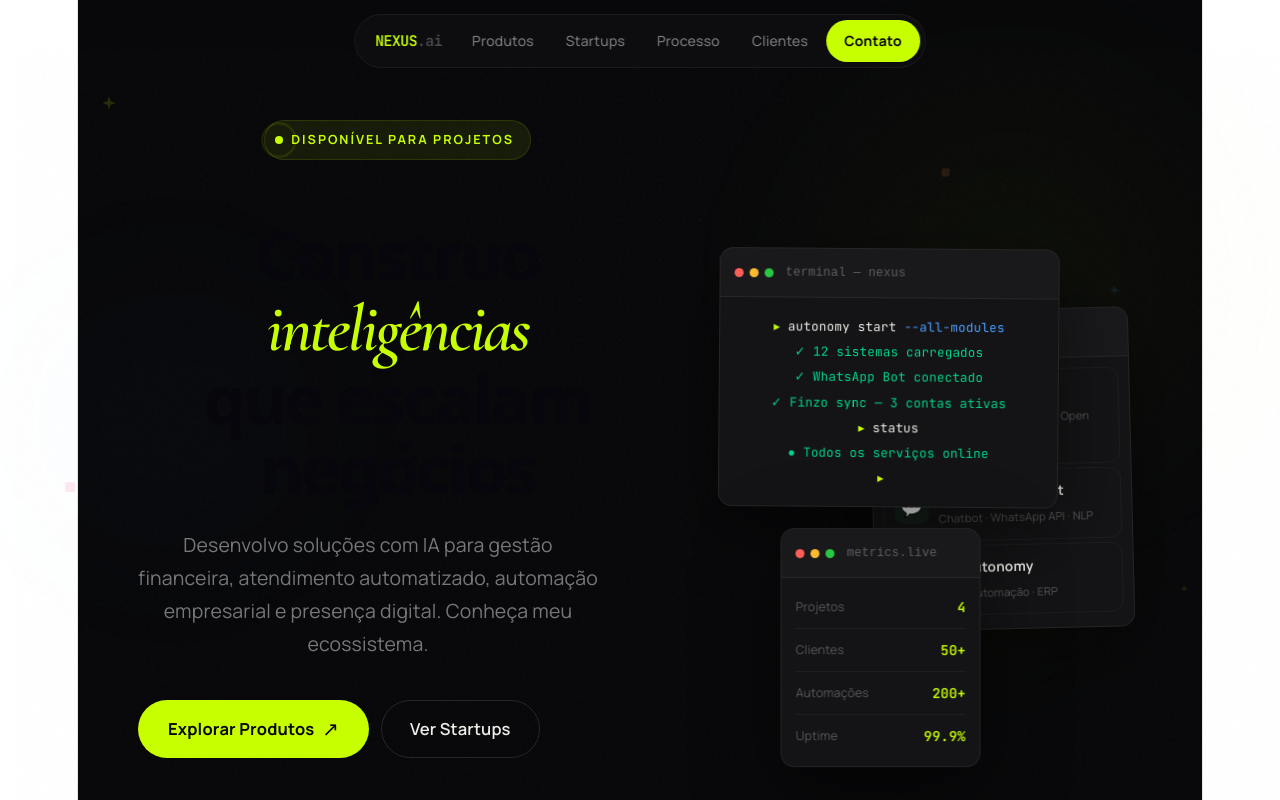
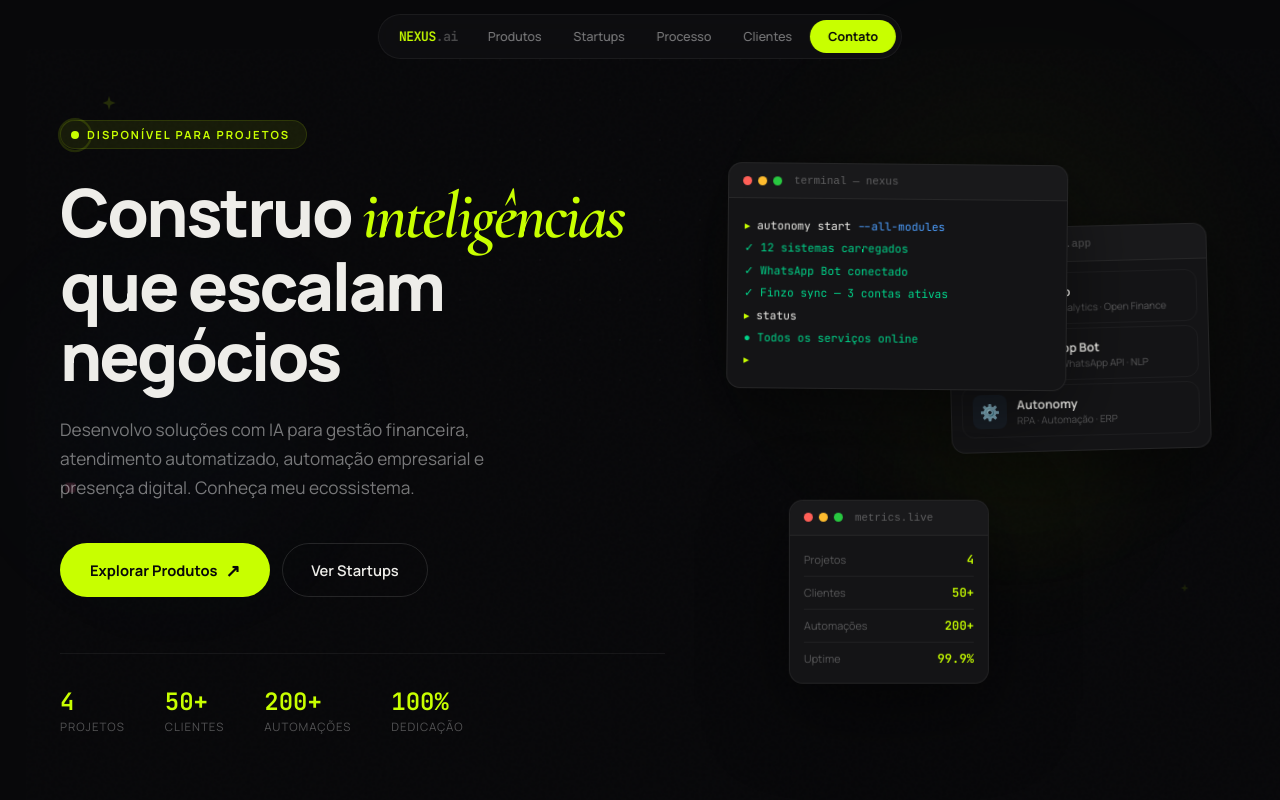
Before and after one commit to 4lekzzDC/NoraTech, a React (Vite) app: page / in a window 1280 px wide. Shown: the top 800 px of the page. Built offline with nearby package versions, Linux system fonts and the light colour scheme.

Commit message:
Corrige layout full-width removendo estilos padrão do root

```diff
--- a/src/index.css
+++ b/src/index.css
@@ -1,111 +1,21 @@
-:root {
-  --text: #6b6375;
-  --text-h: #08060d;
-  --bg: #fff;
-  --border: #e5e4e7;
-  --code-bg: #f4f3ec;
-  --accent: #aa3bff;
-  --accent-bg: rgba(170, 59, 255, 0.1);
-  --accent-border: rgba(170, 59, 255, 0.5);
-  --social-bg: rgba(244, 243, 236, 0.5);
-  --shadow:
-    rgba(0, 0, 0, 0.1) 0 10px 15px -3px, rgba(0, 0, 0, 0.05) 0 4px 6px -2px;
+/*
+  Base global styles
+  - Mantém o #root ocupando toda a viewport
+  - Evita limitações herdadas do template padrão do Vite
+*/
 
-  --sans: system-ui, 'Segoe UI', Roboto, sans-serif;
-  --heading: system-ui, 'Segoe UI', Roboto, sans-serif;
-  --mono: ui-monospace, Consolas, monospace;
-
-  font: 18px/145% var(--sans);
-  letter-spacing: 0.18px;
-  color-scheme: light dark;
-  color: var(--text);
-  background: var(--bg);
-  font-synthesis: none;
-  text-rendering: optimizeLegibility;
-  -webkit-font-smoothing: antialiased;
-  -moz-osx-font-smoothing: grayscale;
-
-  @media (max-width: 1024px) {
-    font-size: 16px;
-  }
+* {
+  box-sizing: border-box;
 }
 
-@media (prefers-color-scheme: dark) {
-  :root {
-    --text: #9ca3af;
-    --text-h: #f3f4f6;
-    --bg: #16171d;
-    --border: #2e303a;
-    --code-bg: #1f2028;
-    --accent: #c084fc;
-    --accent-bg: rgba(192, 132, 252, 0.15);
-    --accent-border: rgba(192, 132, 252, 0.5);
-    --social-bg: rgba(47, 48, 58, 0.5);
-    --shadow:
-      rgba(0, 0, 0, 0.4) 0 10px 15px -3px, rgba(0, 0, 0, 0.25) 0 4px 6px -2px;
-  }
-
-  #social .button-icon {
-    filter: invert(1) brightness(2);
-  }
+html,
+body,
+#root {
+  width: 100%;
+  min-height: 100%;
+  margin: 0;
 }
 
 body {
-  margin: 0;
+  min-height: 100vh;
 }
-
-#root {
-  width: 1126px;
-  max-width: 100%;
-  margin: 0 auto;
-  text-align: center;
-  border-inline: 1px solid var(--border);
-  min-height: 100svh;
-  display: flex;
-  flex-direction: column;
-  box-sizing: border-box;
-}
-
-h1,
-h2 {
-  font-family: var(--heading);
-  font-weight: 500;
-  color: var(--text-h);
-}
-
-h1 {
-  font-size: 56px;
-  letter-spacing: -1.68px;
-  margin: 32px 0;
-  @media (max-width: 1024px) {
-    font-size: 36px;
-    margin: 20px 0;
-  }
-}
-h2 {
-  font-size: 24px;
-  line-height: 118%;
-  letter-spacing: -0.24px;
-  margin: 0 0 8px;
-  @media (max-width: 1024px) {
-    font-size: 20px;
-  }
-}
-p {
-  margin: 0;
-}
-
-code,
-.counter {
-  font-family: var(--mono);
-  display: inline-flex;
-  border-radius: 4px;
-  color: var(--text-h);
-}
-
-code {
-  font-size: 15px;
-  line-height: 135%;
-  padding: 4px 8px;
-  background: var(--code-bg);
-}
```
